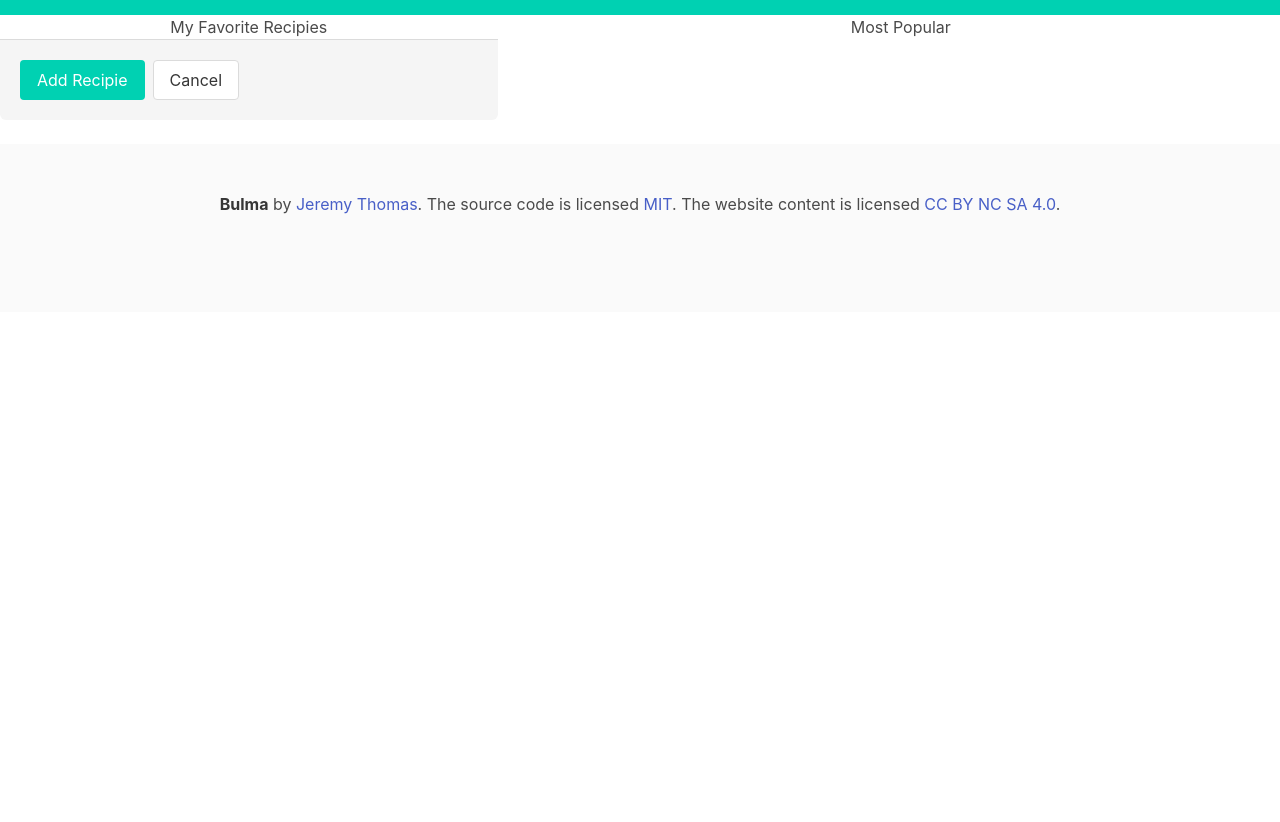
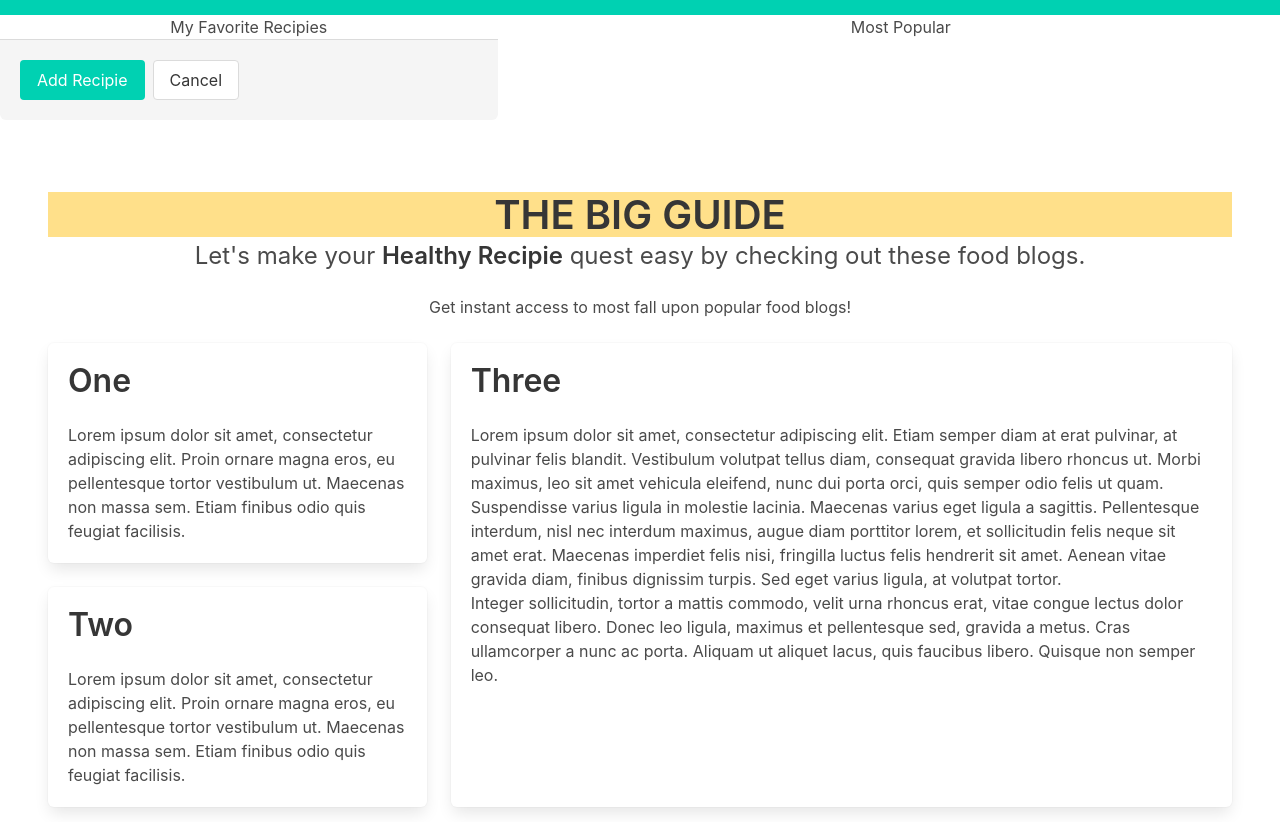
Before and after one commit to mariamv29/healthy-craves, a plain HTML site: page index.html in a window 1280 px wide. Shown: the part 369-1191 px from the top of the page. Before the commit the page ends 800 px from the top, so only its background shows below. Drawn offline with nearby package versions, Linux system fonts and the light colour scheme.

Commit message:
added popular blogs

```diff
--- a/index.html
+++ b/index.html
@@ -97,13 +97,53 @@
       <!--Most Popular-->
       <div class="column has-text-centered">Most Popular</div>
     </div>
-    <!--footer-->
+
+    <!--Popular blogs -->
+    <section class="section">
+      <div class="popular has-text-centered">
+        <h1 class="title is-2 has-background-warning">THE BIG GUIDE</h1>
+        <h2 class="subtitle is-4">
+          Let's make your <strong>Healthy Recipie</strong> quest easy by
+          checking out these food blogs.
+        </h2>
+        <p>Get instant access to most fall upon popular food blogs!</p>
+        </div>
+        <br />
+        <div class="tile is-ancestor">
+          <div class="tile is-4 is-vertical is-parent">
+            <div class="tile is-child box">
+              <p class="title">One</p>
+              <p>Lorem ipsum dolor sit amet, consectetur adipiscing elit. Proin ornare magna eros, eu pellentesque tortor vestibulum ut. Maecenas non massa sem. Etiam finibus odio quis feugiat facilisis.</p>
+            </div>
+            <div class="tile is-child box">
+              <p class="title">Two</p>
+              <p>Lorem ipsum dolor sit amet, consectetur adipiscing elit. Proin ornare magna eros, eu pellentesque tortor vestibulum ut. Maecenas non massa sem. Etiam finibus odio quis feugiat facilisis.</p>
+            </div>
+          </div>
+          <div class="tile is-parent">
+            <div class="tile is-child box">
+              <p class="title">Three</p>
+              <p>Lorem ipsum dolor sit amet, consectetur adipiscing elit. Etiam semper diam at erat pulvinar, at pulvinar felis blandit. Vestibulum volutpat tellus diam, consequat gravida libero rhoncus ut. Morbi maximus, leo sit amet vehicula eleifend, nunc dui porta orci, quis semper odio felis ut quam.</p>
+              <p>Suspendisse varius ligula in molestie lacinia. Maecenas varius eget ligula a sagittis. Pellentesque interdum, nisl nec interdum maximus, augue diam porttitor lorem, et sollicitudin felis neque sit amet erat. Maecenas imperdiet felis nisi, fringilla luctus felis hendrerit sit amet. Aenean vitae gravida diam, finibus dignissim turpis. Sed eget varius ligula, at volutpat tortor.</p>
+              <p>Integer sollicitudin, tortor a mattis commodo, velit urna rhoncus erat, vitae congue lectus dolor consequat libero. Donec leo ligula, maximus et pellentesque sed, gravida a metus. Cras ullamcorper a nunc ac porta. Aliquam ut aliquet lacus, quis faucibus libero. Quisque non semper leo.</p>
+            </div>
+          </div>
+        </div>
+      </div>
+    </section>
+
+    <!--Footer-->
     <footer class="footer">
       <div class="content has-text-centered">
         <p>
-          <strong>Bulma</strong> by <a href="https://jgthms.com">Jeremy Thomas</a>. The source code is licensed
-          <a href="http://opensource.org/licenses/mit-license.php">MIT</a>. The website content
-          is licensed <a href="http://creativecommons.org/licenses/by-nc-sa/4.0/">CC BY NC SA 4.0</a>.
+          <strong>Bulma</strong> by
+          <a href="https://jgthms.com">Jeremy Thomas</a>. The source code is
+          licensed
+          <a href="http://opensource.org/licenses/mit-license.php">MIT</a>. The
+          website content is licensed
+          <a href="http://creativecommons.org/licenses/by-nc-sa/4.0/"
+            >CC BY NC SA 4.0</a
+          >.
         </p>
       </div>
     </footer>
```
